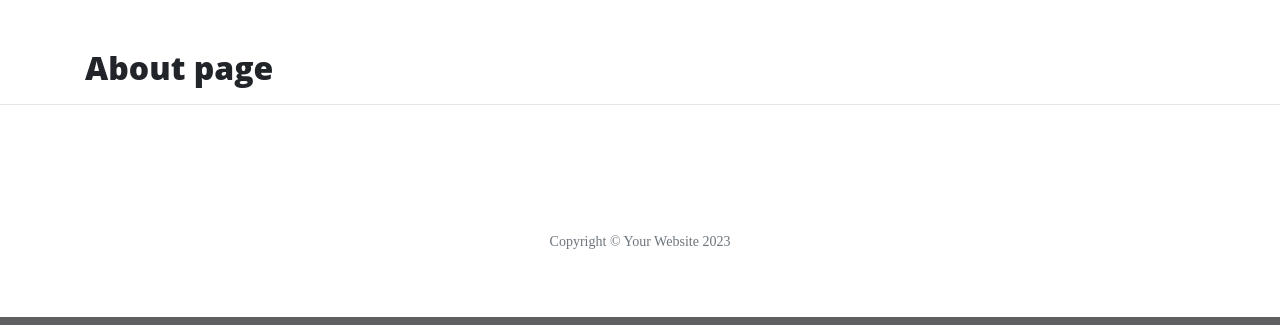
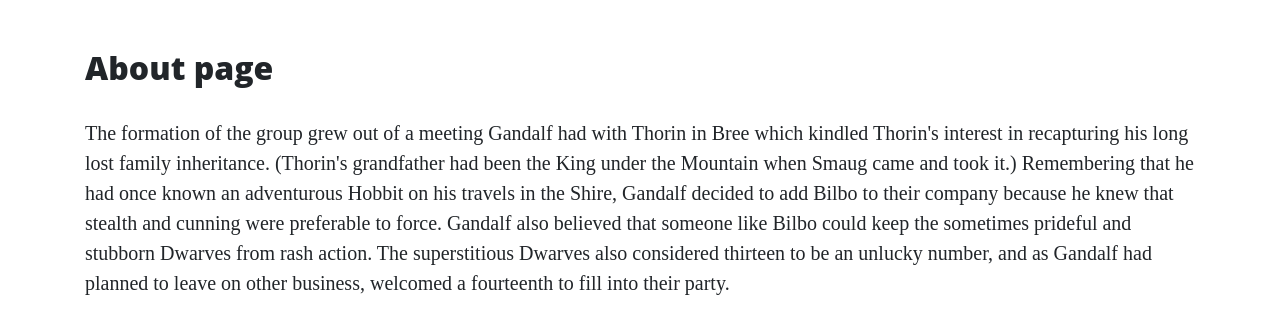
Before and after one commit to eric-blake/Flask-app, a Flask app: page /about in a window 1280 px wide. Shown: the part 629-954 px from the top of the page. Run offline with Flask 3, Linux system fonts and the light colour scheme; some libraries are stand-ins or nearby versions.

Commit message:
Add paragraphs and images to about page

```diff
--- /dev/null
+++ b/static/css/style.css
@@ -0,0 +1,3 @@
+.col-md-5 img {
+    width:100%
+}
--- a/templates/about.html
+++ b/templates/about.html
@@ -2,6 +2,47 @@
 {% block content %}
 
     <h2>About page</h2>
+<p>
+    The formation of the group grew out of a meeting Gandalf had with Thorin in Bree which kindled Thorin's interest in
+    recapturing his long lost family inheritance. (Thorin's grandfather had been the King under the Mountain when Smaug
+    came and took it.) Remembering that he had once known an adventurous Hobbit on his travels in the Shire, Gandalf
+    decided to add Bilbo to their company because he knew that stealth and cunning were preferable to force. Gandalf
+    also believed that someone like Bilbo could keep the sometimes prideful and stubborn Dwarves from rash action. The
+    superstitious Dwarves also considered thirteen to be an unlucky number, and as Gandalf had planned to leave on other
+    business, welcomed a fourteenth to fill into their party.
+</p>
 
+<div class="row featurette">
+    <div class="col-md-7">
+        <h1>Thorin Oakenshield</h1>
+        <p>
+            Thorin II was born in TA 2746 to the Dwarf prince Thráin II in the city of the Lonely Mountain. Early in his youth,
+            Thorin and the other Dwarves of the Lonely Mountain were forced to flee by the dragon Smaug, in TA 2770. While in
+            exile, he quickly grew into a capable warrior. This was demonstrated at the Battle of Azanulbizar, near Moria, in TA
+            2799. He fought with one of the Dwarven armies beneath Moria's East-gate, and at some point in the battle, his
+            shield broke, and, using an oaken tree branch found on the ground as a shield, he gained the epithet "Oakenshield,"
+            which remained with him even in death.
+        </p>
+    </div>
+    <div class="col-md-5">
+        <img src="https://collider.com/wp-content/uploads/thorin-oakenshield-the-hobbit-movie-image.jpg" alt="">
+    </div>
+</div>
 
+<div class="row featurette">
+    <div class="col-md-5">
+        <img src="https://atolkienistperspective.files.wordpress.com/2013/08/f-k.jpg" alt="">
+    </div>
+    <div class="col-md-7">
+        <h3>Fili and Kili</h3>
+        <p>
+            Fíli and Kíli were Dwarvern brothers and were also the youngest of the thirteen Dwarves who set out with Thorin
+            Oakenshield's company, along with Gandalf and Bilbo Baggins, to reclaim the Lonely Mountain from the dragon Smaug.
+
+            Fíli and Kíli were the two most active Dwarves of Thorin's company, and, apart from Balin and possibly Bombur, they
+            appear more frequently as "individual" characters in J.R.R. Tolkien's The Hobbit than the rest of Thorin's
+            companions, who are most often named only in group-reference.
+        </p>
+    </div>
+</div>
 {% endblock %}
--- a/templates/base.html
+++ b/templates/base.html
@@ -4,8 +4,9 @@
     <meta charset="UTF-8">
     <meta http-equiv="X-UA-Compatible" content="IE=edge">
     <meta name="viewport" content="width=device-width, initial-scale=1.0">
-    <link rel="stylesheet" href="{{ url_for('static', filename='vendor/bootstrap/css/bootstrap.min.css')}}">
-    <link rel="stylesheet" href="{{ url_for('static', filename='css/clean-blog.css')}}">
+    <link rel="stylesheet" href="{{ url_for('static', filename='vendor/bootstrap/css/bootstrap.min.css')}}" type="text/css">
+    <link rel="stylesheet" href="{{ url_for('static', filename='css/clean-blog.css')}}" type="text/css">
+    <link rel="stylesheet" href="{{ url_for('static', filename='css/style.css')}}" type="text/css">
     <title>Hello Flask</title>
 </head>
 <body>
```
